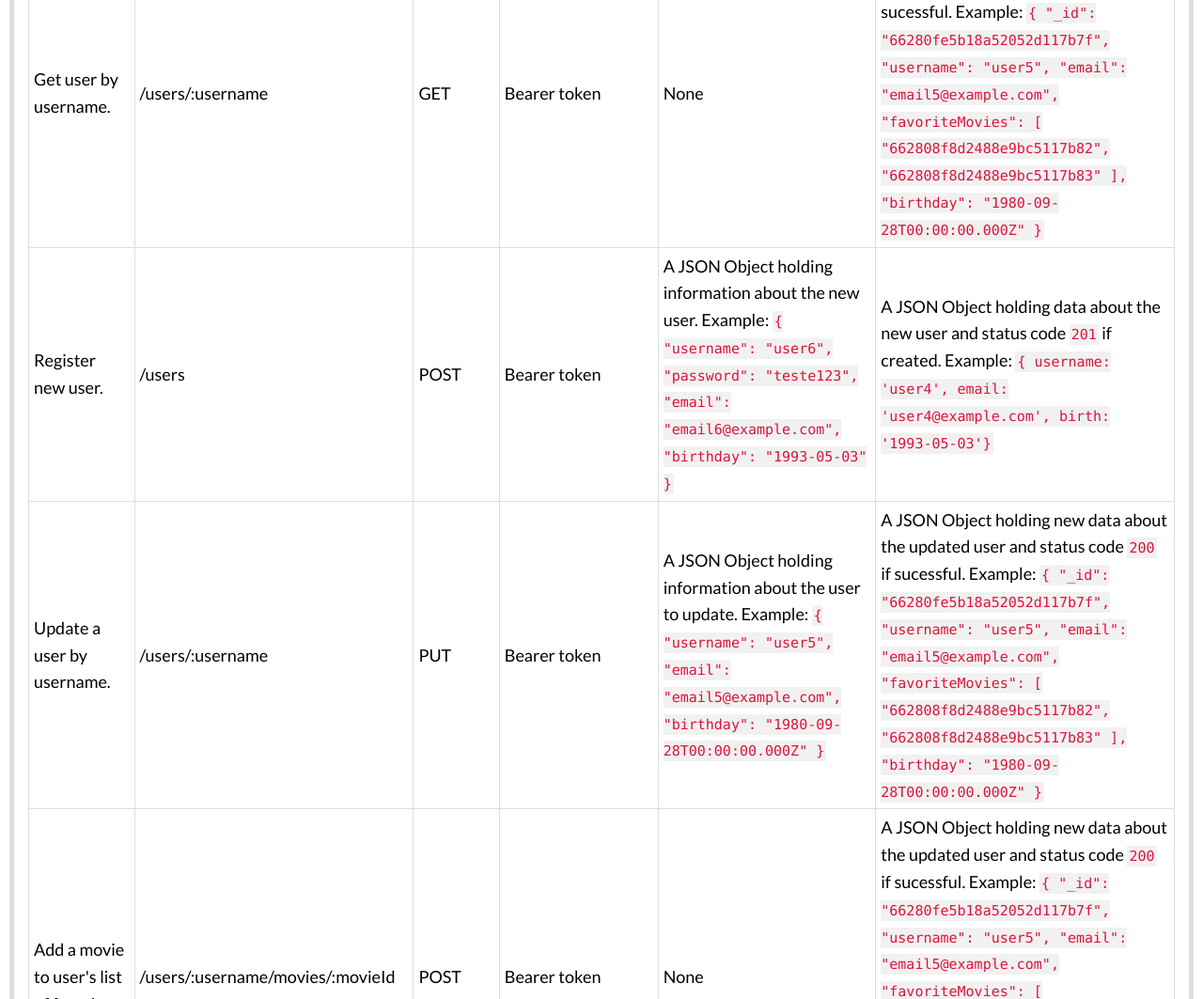
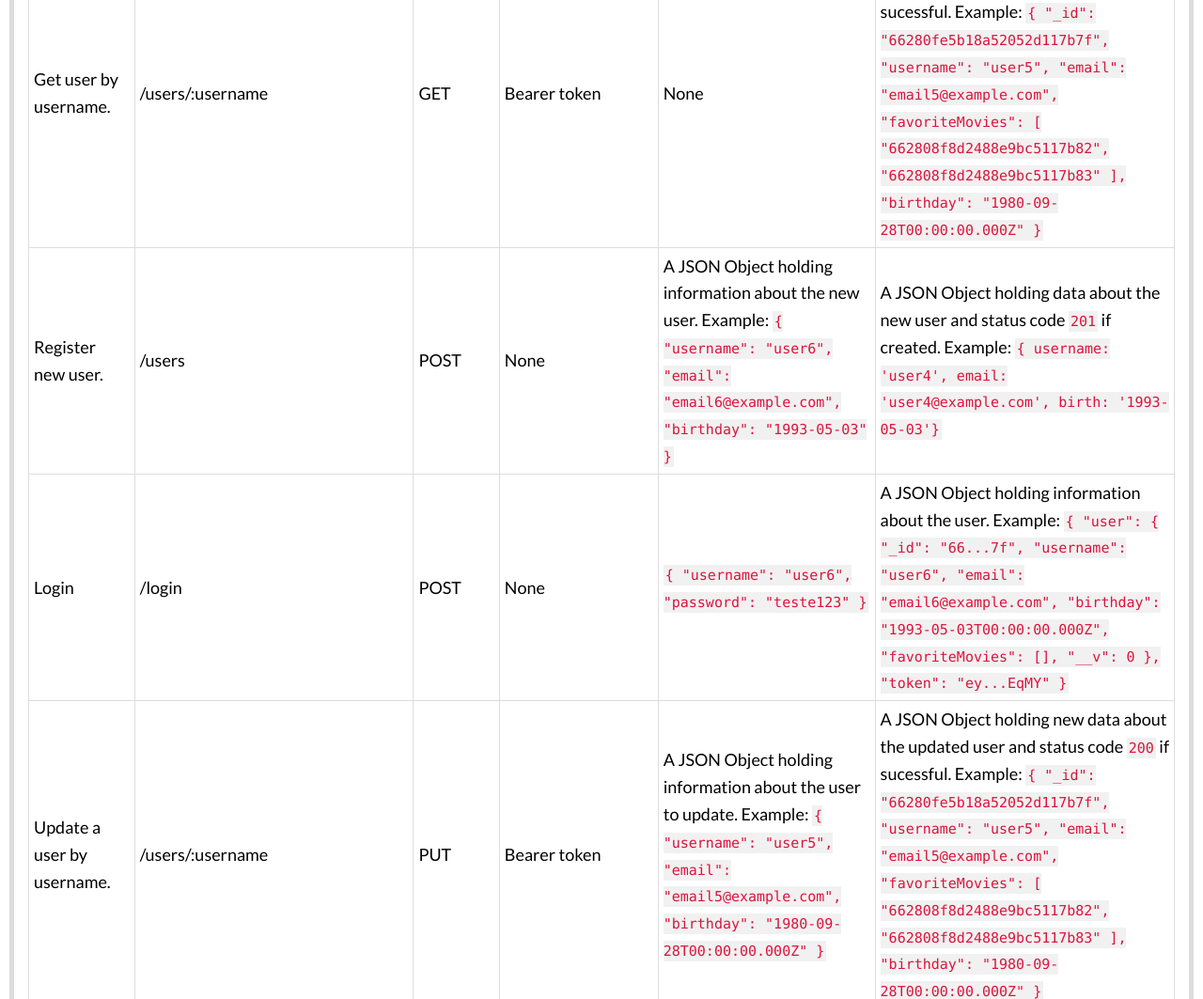
Before and after one commit to shillari/moonflix_backend, a website: page public/documentation.html in a window 1280 px wide. Shown: the part 2291-3354 px from the top of the page at 94% size. Drawn offline with Linux system fonts and the light colour scheme.

Commit message:
send user data in the body when log in

```diff
--- a/config/auth.js
+++ b/config/auth.js
@@ -14,6 +14,7 @@ let generateJWTToken = (user) => {
 
 module.exports = (router) => {
     router.post('/login', (req, res) => {
+      const { username, password } = req.body; // Extract username and password from request body
       passport.authenticate('local', { session: false }, (error, user, info) => {
         if (error || !user) {
           return res.status(400).json({
--- a/public/documentation.html
+++ b/public/documentation.html
@@ -233,13 +233,12 @@
                     <td>Register new user.</td>
                     <td>/users</td>
                     <td>POST</td>
-                    <td>Bearer token</td>
+                    <td>None</td>
                     <td>
                         A JSON Object holding information about the new user.
                         Example:
                         <code> {
                             "username": "user6",
-                            "password": "teste123",
                             "email": "email6@example.com",
                             "birthday": "1993-05-03"
                         } </code>
@@ -252,6 +251,33 @@
                             email: 'user4@example.com',
                             birth: '1993-05-03'}
                         </code>
+                    </td>
+                </tr>
+                <tr>
+                    <td>Login</td>
+                    <td>/login</td>
+                    <td>POST</td>
+                    <td>None</td>
+                    <td>
+                        <code>{
+                            "username": "user6",
+                            "password": "teste123"
+                        }</code>
+                    </td>
+                    <td>
+                        A JSON Object holding information about the user.
+                        Example:
+                        <code> {
+                            "user": {
+                                "_id": "66...7f",
+                                "username": "user6",
+                                "email": "email6@example.com",
+                                "birthday": "1993-05-03T00:00:00.000Z",
+                                "favoriteMovies": [],
+                                "__v": 0
+                            },
+                            "token": "ey...EqMY"
+                        } </code>
                     </td>
                 </tr>
                 <tr>
```
